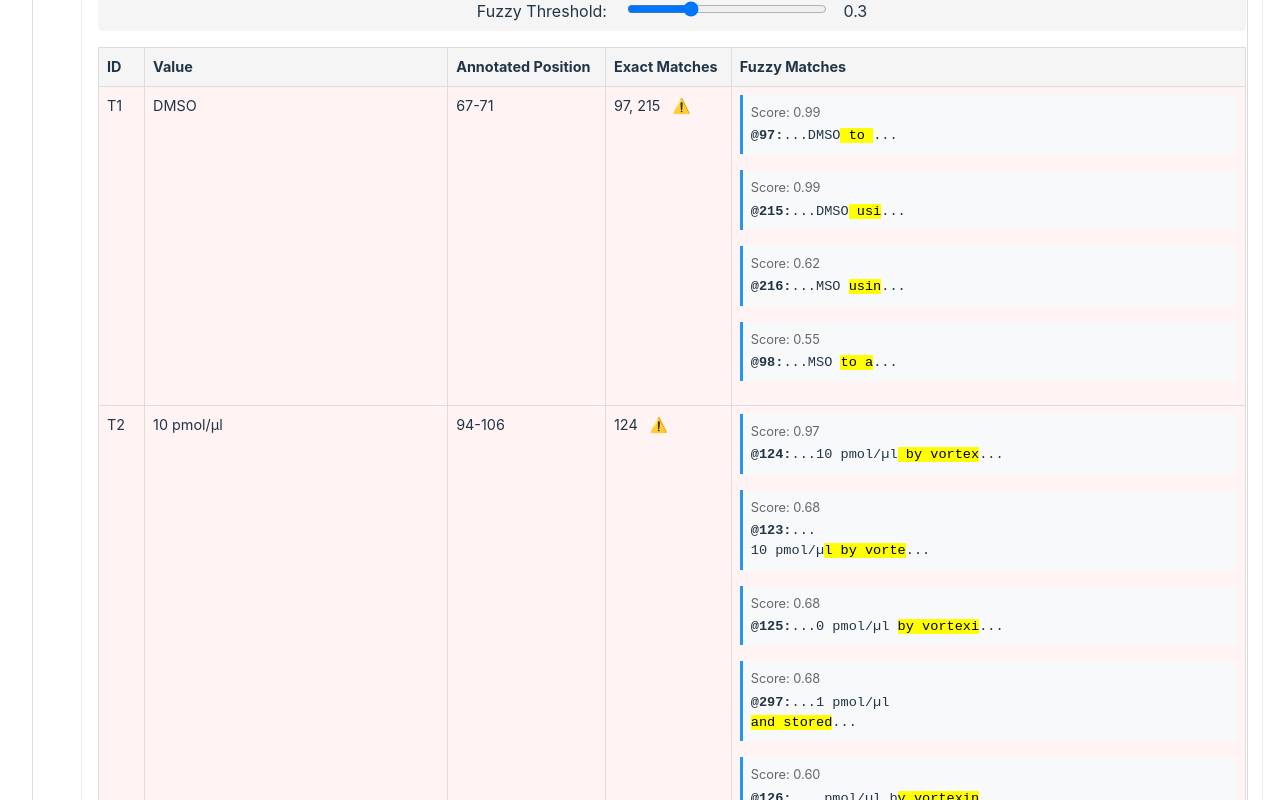
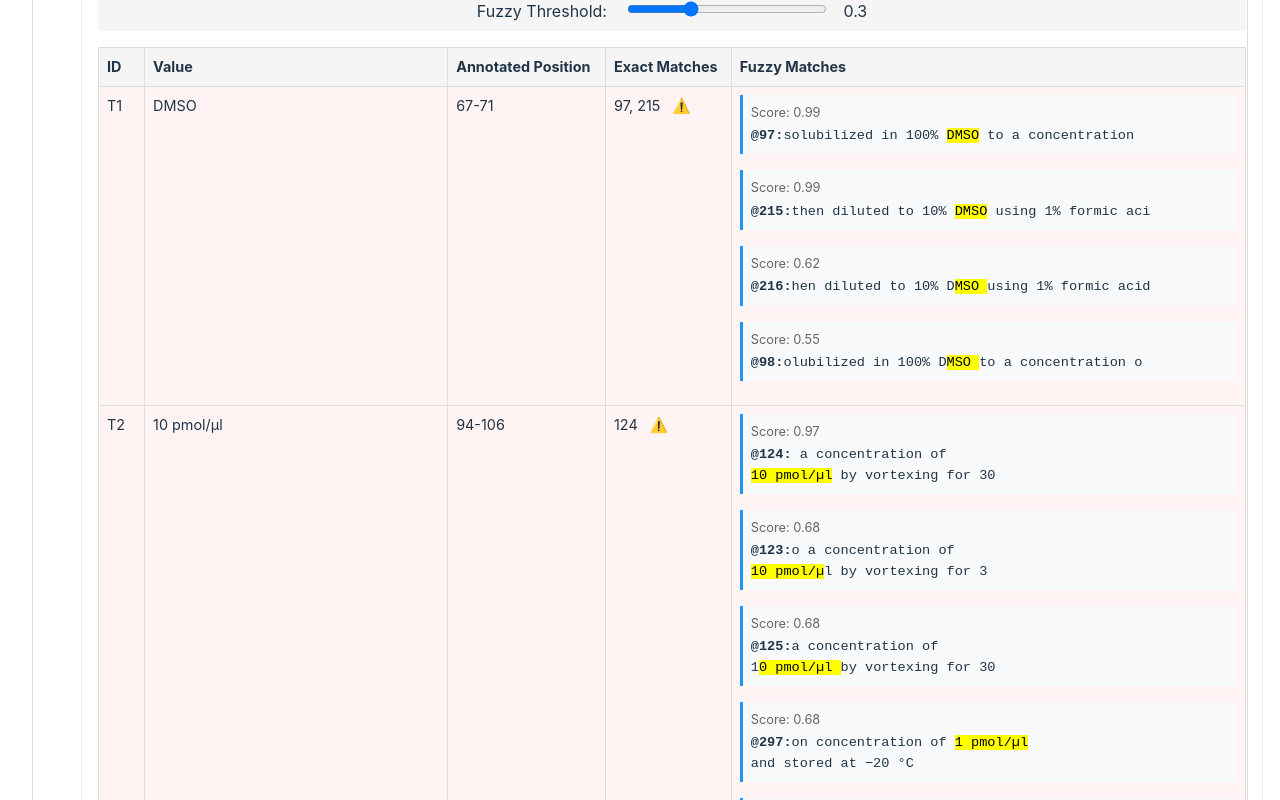
Before and after one commit to tkschmidt/bratAnn, a Vue app: page / in a window 1280 px wide. Shown: the part 2200-3000 px from the top of the page. Built offline with nearby package versions, Linux system fonts and the light colour scheme.

Commit message:
Now with better visualization

```diff
--- a/src/components/AnnotatedText.vue
+++ b/src/components/AnnotatedText.vue
@@ -255,10 +255,12 @@ const findFuzzyMatches = (text, searchValue) => {
     const match = result.item
     const score = 1 - result.score // Convert to similarity score
 
-    // Highlight the matching part
-    const beforeMatch = match.text.slice(0, searchValue.length)
-    const afterMatch = match.text.slice(searchValue.length)
-    const formattedText = `...${beforeMatch}<mark>${afterMatch}</mark>...`
+    // Fix: Highlight the actual matching portion
+    const matchText = match.text.slice(0, searchValue.length)
+    const contextBefore = text.slice(Math.max(0, match.position - 20), match.position)
+    const contextAfter = text.slice(match.position + searchValue.length, match.position + searchValue.length + 20)
+
+    const formattedText = `${contextBefore}<mark>${matchText}</mark>${contextAfter}`
 
     return {
       position: match.position,
```
